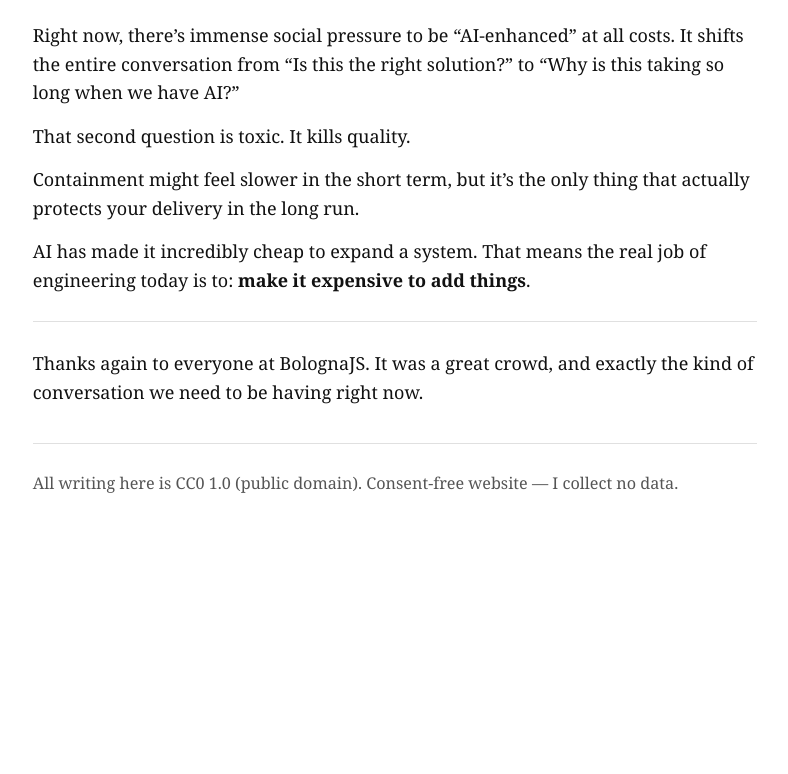
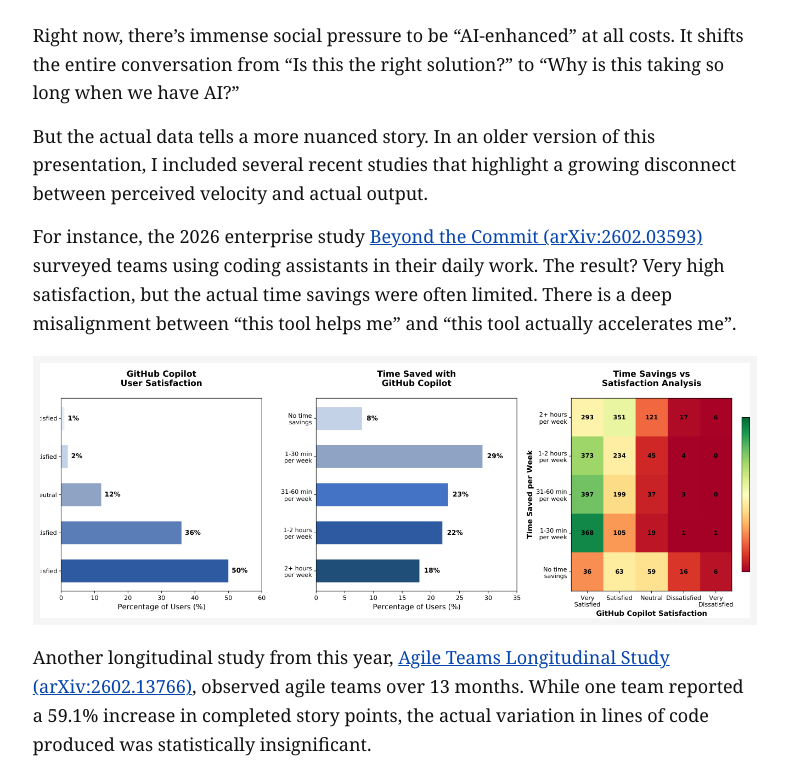
Before and after one commit to giuseppeminnella/giuseppe.dev, an Eleventy site: page src/posts/engineering-as-containment-bologna-talk.md in a window 1280 px wide. Shown: the part 3340-4114 px from the top of the page, without its empty margins (245-1033 px from the left). Before the commit the page ends 3859 px from the top, so only its background shows below. Built offline with nearby package versions, Linux system fonts and the light colour scheme; Eleventy itself is replaced by a stand-in of ours; files that its build step writes are made by us from their sources.

Commit message:
update: add studies from 2026 and adjust post ending

```diff
--- a/src/posts/engineering-as-containment-bologna-talk.md
+++ b/src/posts/engineering-as-containment-bologna-talk.md
@@ -59,7 +59,17 @@ The other half of the equation is tooling governance. In our team, we use curate
 
 Right now, there's immense social pressure to be "AI-enhanced" at all costs. It shifts the entire conversation from "Is this the right solution?" to "Why is this taking so long when we have AI?"
 
-That second question is toxic. It kills quality.
+But the actual data tells a more nuanced story. In an older version of this presentation, I included several recent studies that highlight a growing disconnect between perceived velocity and actual output.
+
+For instance, the 2026 enterprise study [Beyond the Commit (arXiv:2602.03593)](https://arxiv.org/abs/2602.03593) surveyed teams using coding assistants in their daily work. The result? Very high satisfaction, but the actual time savings were often limited. There is a deep misalignment between "this tool helps me" and "this tool actually accelerates me".
+
+![Beyond the Commit study](/assets/images/study-2026-beyond-commit-original.png)
+
+Another longitudinal study from this year, [Agile Teams Longitudinal Study (arXiv:2602.13766)](https://arxiv.org/abs/2602.13766), observed agile teams over 13 months. While one team reported a 59.1% increase in completed story points, the actual variation in lines of code produced was statistically insignificant.
+
+![Agile Teams Longitudinal Study](/assets/images/study-2026-agile-original.png)
+
+The pressure to move fast based on the *perception* of AI velocity is toxic. It kills quality and encourages the exact kind of drift we just talked about.
 
 Containment might feel slower in the short term, but it's the only thing that actually protects your delivery in the long run.
 
@@ -67,4 +77,4 @@ AI has made it incredibly cheap to expand a system. That means the real job of e
 
 ---
 
-Thanks again to everyone at BolognaJS. It was a great crowd, and exactly the kind of conversation we need to be having right now.
+Thanks again to everyone at BolognaJS. It felt incredibly welcoming and nice to touch base with Bologna again!
```
Also changed, not shown: src/assets/images/study-2026-agile-original.png (added), src/assets/images/study-2026-beyond-commit-original.png (added).
